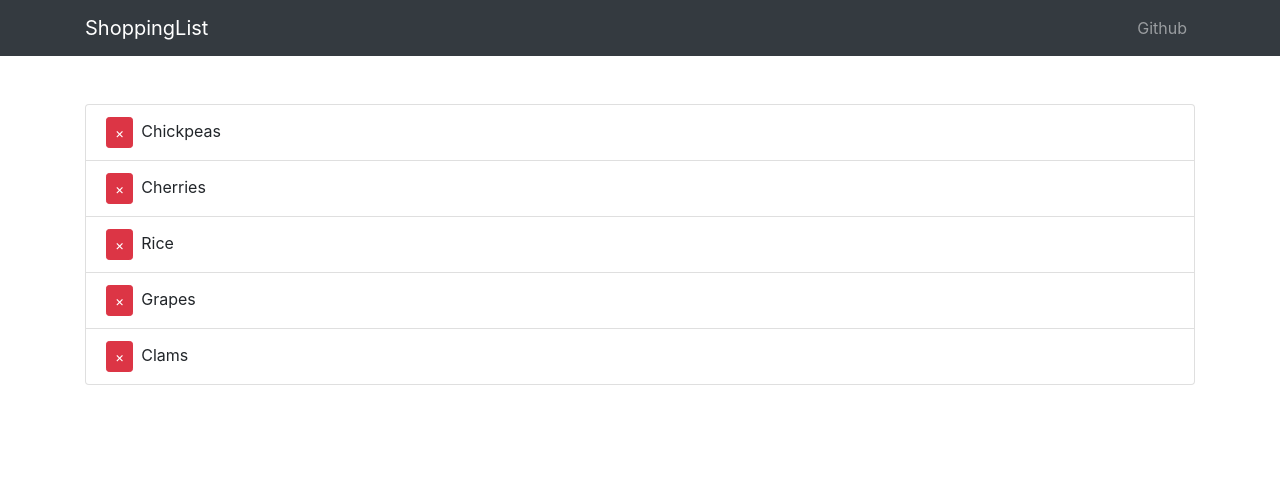
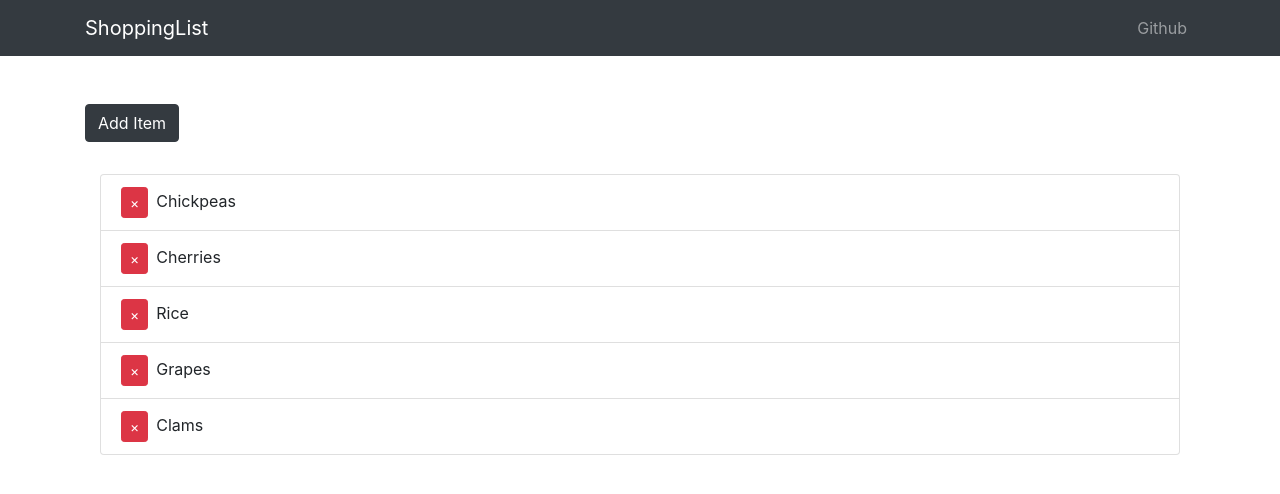
Before and after one commit to MontyTobois/MERN-Stack-Project, a React (Create React App) app in the folder client/: page / in a window 1280 px wide. Shown: the top 494 px of the page. Built offline with nearby package versions, Linux system fonts and the light colour scheme.

Commit message:
feat: Changed Add button into own component.

```diff
--- a/client/src/App.js
+++ b/client/src/App.js
@@ -1,5 +1,6 @@
 import React, { Component } from 'react';
 import 'bootstrap/dist/css/bootstrap.min.css';
+import { Container } from 'reactstrap'
 
 import { Provider } from 'react-redux';
 import store from './store';
@@ -15,9 +16,13 @@ class App extends Component {
     <Provider store={store}>
       <div className="App">
       <AppNavBar />
-      <ShoppingList />
+      <Container>
+        <ItemModal />
+        <ShoppingList />
+      </Container>
       </div>
     </Provider>
+
     );
   }
 }
--- a/client/src/components/ItemModal.js
+++ b/client/src/components/ItemModal.js
@@ -1,10 +1,67 @@
-import React, { Component, PropTypes } from 'react';
+import React, { Component } from 'react';
+// import React, { PropTypes } from 'prop-types';
+import { connect } from 'react-redux';
+import { addItem } from '../actions/itemActions';
+import {
+  Button,
+  Modal,
+  ModalHeader,
+  ModalBody,
+  Form,
+  FormGroup,
+  Label,
+  Input
+} from 'reactstrap';
 
 class ItemModal extends Component { // eslint-disable-line react/prefer-stateless-function
 
+  state = {
+    modal: false,
+    name: ''
+  }
+
+  toggle = () => {
+      this.setState({
+        modal: !this.state.modal
+      })
+  }
+
+  onChange = (e) => {
+    this.setState({ [e.target.name]: e.target.value })
+  }
+
   render() {
     return (
-      <div>MY COMPONENT</div>
+      <div>
+        <Button
+          color = 'dark'
+          style={{marginBottom: '2rem'}}
+          onClick={this.toggle}
+          >Add Item
+          <Modal
+            isOpen={this.state.modal}
+            toggle={this.toggle}
+            >
+            <ModalHeader toggle={this.toggle}>Add to Shopping List</ModalHeader>
+            <ModalBody>
+              <Form onSubmit={this.onSubmit}>
+                <FormGroup>
+                  <Label for='item'>Item</Label>
+                  <Input
+                    type="text"
+                    name="name"
+                    id="id"
+                    placeholder="Add Shopping List"
+                    onChange={this.onChange}/>
+                    <Button color="dark" style= {{marginTop: '2rem'}}
+                      block>Add Item</Button>
+                </FormGroup>
+              </Form>
+            </ModalBody>
+
+          </Modal>
+        </Button>
+      </div>
     );
   }
 }
@@ -13,4 +70,4 @@ class ItemModal extends Component { // eslint-disable-line react/prefer-stateles
 //   prop: PropTypes.type.isRequired
 // }
 
-export default ItemModal;
+export default connect()(ItemModal);
```
